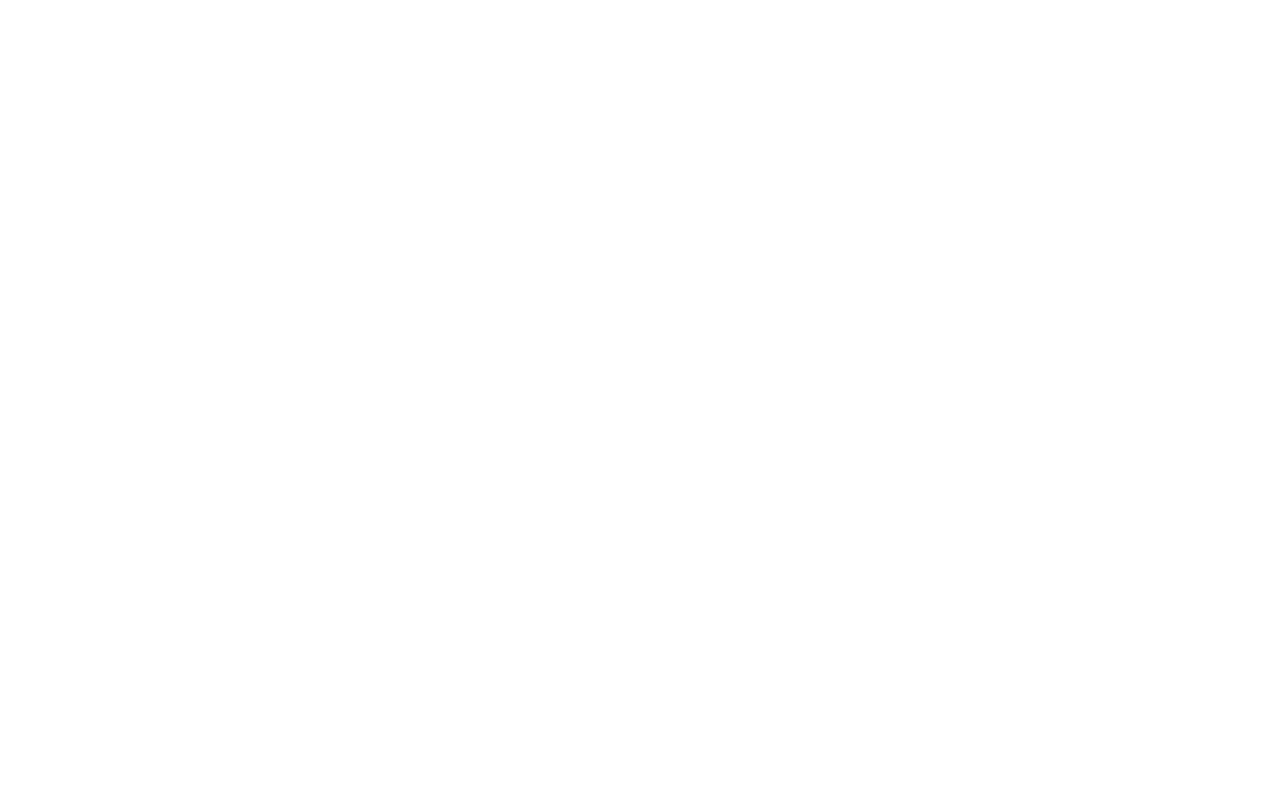
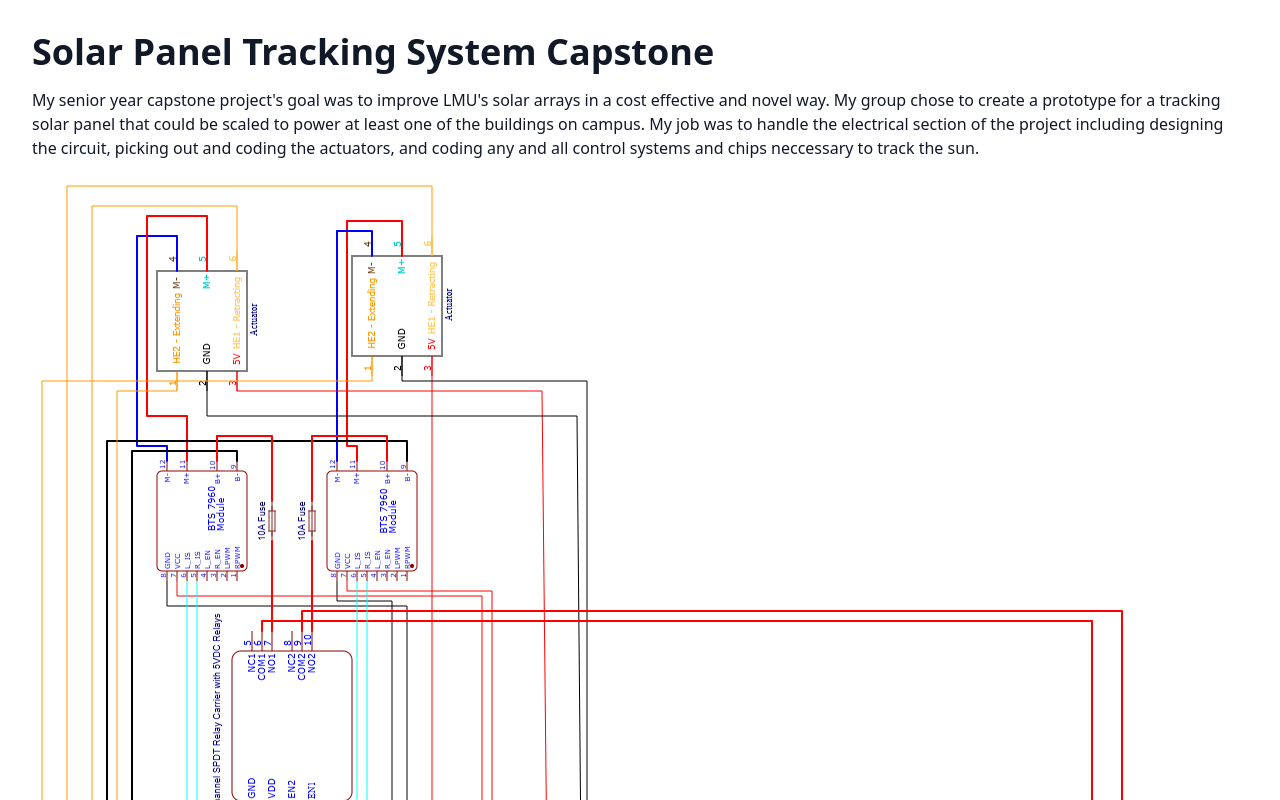
Before and after one commit to JackKingLeon/Portfolio, a React (Create React App) app: page /projects/TrackingSolar in a window 1280 px wide. Before the commit this address had no page. Shown: the top 800 px of the page. Built offline with nearby package versions, Linux system fonts and the light colour scheme.

Commit message:
Solar Tracking Update/Test

```diff
--- a/src/App.js
+++ b/src/App.js
@@ -2,6 +2,7 @@
 import { BrowserRouter as Router, Routes, Route } from "react-router-dom";
 import Portfolio from "./pages/Portfolio";
 import StanderProject from "./pages/projects/StanderProject";
+import TrackingSolar from "./pages/projects/TrackingSolar";
 
 function App() {
   return (
@@ -9,6 +10,7 @@
       <Routes>
         <Route path="/" element={<Portfolio />} />
         <Route path="/projects/StanderProject" element={<StanderProject />} />
+        <Route path="/projects/TrackingSolar" element={<TrackingSolar />} />
         {/* Add more project detail pages as needed */}
       </Routes>
     </Router>
--- a/src/pages/Portfolio.jsx
+++ b/src/pages/Portfolio.jsx
@@ -41,11 +41,11 @@
         <h2 className="text-3xl font-semibold mb-6 border-b pb-2">Projects</h2>
         <div className="grid grid-cols-1 md:grid-cols-2 gap-8">
           <ProjectCard
-            title="Solar Panel Tracking System"
+            title="Solar Panel Tracking System Capstone"
             description="Designed and built a dual-axis solar tracker with actuators and Hall sensors. Includes Raspberry Pi, sensors, and control logic."
             tools="Arduino, Hall Sensors, CAD, MATLAB, Raspberry Pi"
             image="/images/solar-tracker.png"
-            link="https://github.com/JackKingLeon/solar-tracker"
+            link="/projects/TrackingSolar"
           />
           <ProjectCard
             title="Assistive Stander"
--- /dev/null
+++ b/src/pages/projects/TrackingSolar.jsx
@@ -0,0 +1,31 @@
+// src/pages/projects/StanderProject.jsx
+export default function StanderProject() {
+  return (
+    <main className="min-h-screen p-8 bg-white font-sans text-gray-900">
+      <h1 className="text-4xl font-bold mb-4">
+        Solar Panel Tracking System Capstone
+      </h1>
+
+      <p className="mb-4">
+        My senior year capstone project's goal was to improve LMU's solar arrays
+        in a cost effective and novel way. My group chose to create a prototype
+        for a tracking solar panel that could be scaled to power at least one of
+        the buildings on campus. My job was to handle the electrical section of
+        the project including designing the circuit, picking out and coding the
+        actuators, and coding any and all control systems and chips neccessary
+        to track the sun.
+      </p>
+      <img
+        src="/images/circuitShematic.png"
+        alt="Assistive Stander"
+        className="mb-6"
+      />
+
+      <ul className="list-disc list-inside mb-4 text-gray-700">
+        <li>Custom CAD design using SolidWorks</li>
+        <li>Fabricated with manual machining</li>
+        <li>Tailored ergonomics and adjustability</li>
+      </ul>
+    </main>
+  );
+}
```
Also changed, not shown: public/images/circuitShematic.png (added).
